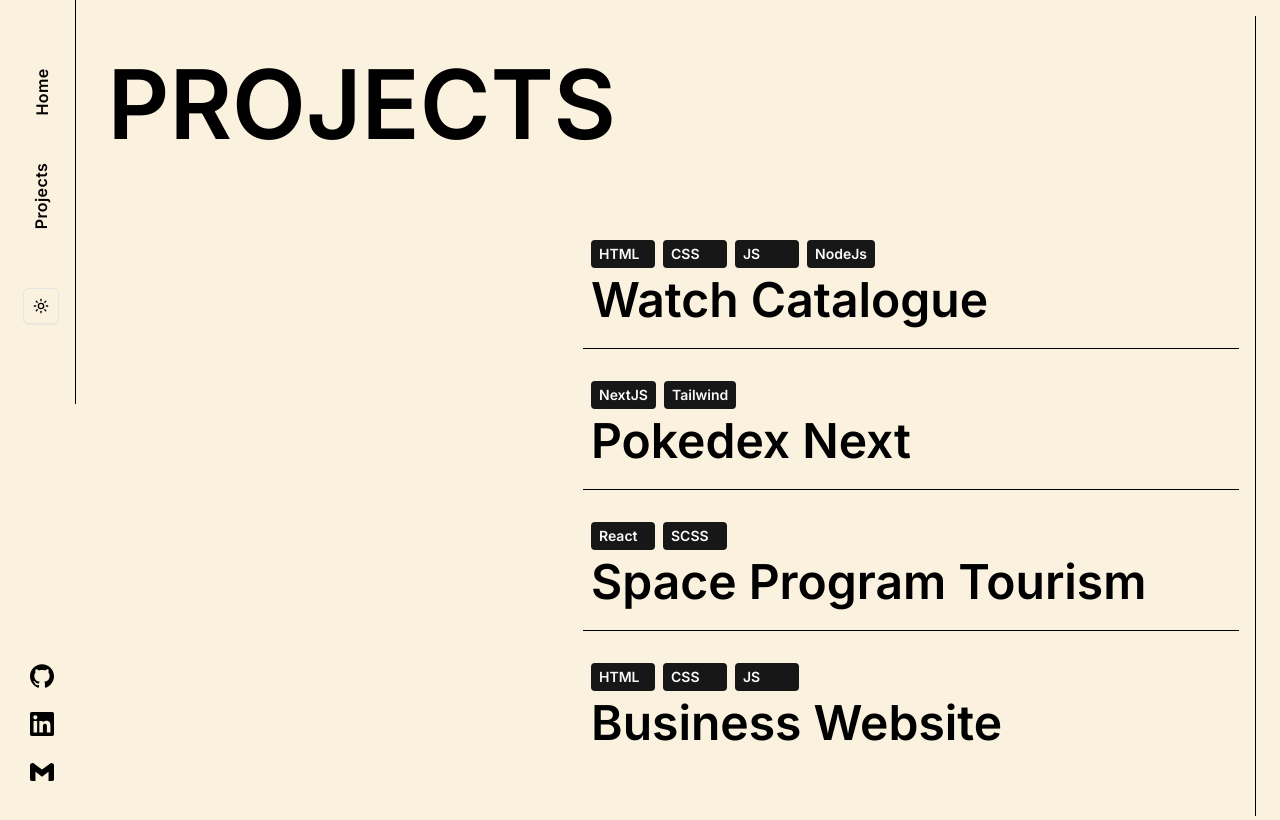
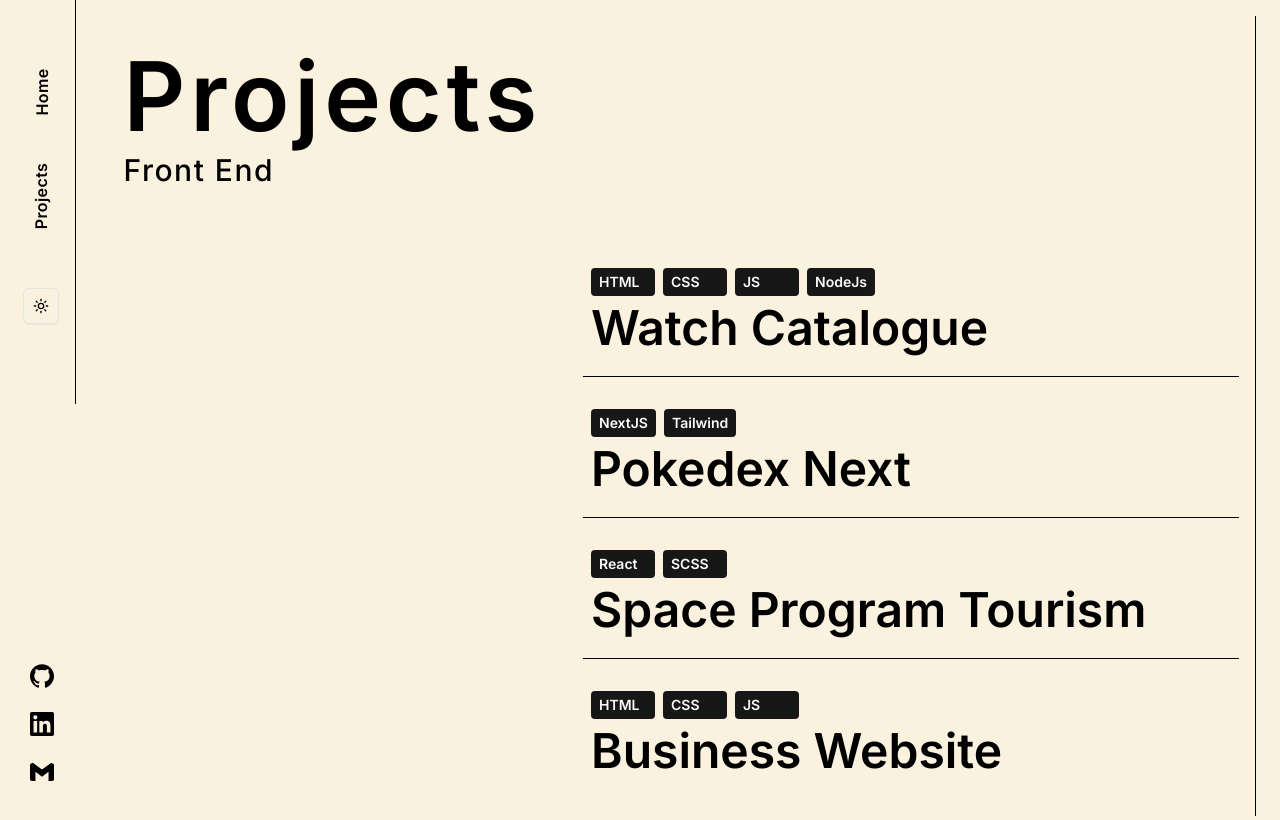
Before and after one commit to CodeLamp168/personal-portfolio, a Next.js app: page /projects in a window 1280 px wide. Shown: the top 820 px of the page. Built offline with nearby package versions, Linux system fonts and the light colour scheme.

Commit message:
animation for project and home component using framer-motion

```diff
--- a/components/Home.tsx
+++ b/components/Home.tsx
@@ -1,7 +1,7 @@
-// app/components/Home.tsx
+'use client'
+
 import Image from 'next/image'
-
-
+import { motion } from 'framer-motion'
 
 const skills = [
   { name: 'HTML', icon: '/svgs/html5.svg' },
@@ -12,30 +12,73 @@ const skills = [
 ]
 
 const SkillDisplay = ({ icon, name }: { icon: string; name: string }) => (
-  <div className="w-14 flex flex-col items-center theme-icon-wrapper">
+  <motion.div
+    className="w-14 flex flex-col items-center theme-icon-wrapper"
+    initial={{ opacity: 0, y: 20 }}
+    animate={{ opacity: 1, y: 0 }}
+    transition={{ duration: 0.5 }}
+  >
     <Image src={icon} alt={name} className="language-logo svg-icon" width={32} height={32} />
     <small className="mt-2">{name}</small>
-  </div>
+  </motion.div>
 )
+
+const containerVariants = {
+  hidden: { opacity: 0 },
+  visible: {
+    opacity: 1,
+    transition: {
+      staggerChildren: 0.1,
+    },
+  },
+}
+
+const itemVariants = {
+  hidden: { opacity: 0, y: 20 },
+  visible: { opacity: 1, y: 0 },
+}
 
 export default function Home() {
   return (
     <div className="min-h-screen flex flex-col items-start mt-4 sm:mt-0 relative gap-4 md:gap-0 overflow-x-hidden">
-      <div className=" py-4 text-left w-full max-w-xs md:max-w-xl pl-4">
-        <h1 className="text-7xl md:text-8xl font-semibold tracking-wider">CALEB SIM</h1>
-        <p className="text-3xl pt-2 font-medium tracking-wider">Junior Front End Developer</p>
-        <ul className="flex w-full flex-wrap mt-6 md:gap-2">
+      <motion.div
+        className="py-4 text-left w-full max-w-xs md:max-w-xl pl-4"
+        initial="hidden"
+        animate="visible"
+        variants={containerVariants}
+      >
+        <motion.h1
+          className="text-7xl md:text-8xl font-semibold tracking-wider"
+          variants={itemVariants}
+        >
+          CALEB SIM
+        </motion.h1>
+        <motion.p
+          className="text-3xl pt-2 font-medium tracking-wider"
+          variants={itemVariants}
+        >
+          Junior Front End Developer
+        </motion.p>
+        <motion.ul
+          className="flex w-full flex-wrap mt-6 md:gap-2"
+          variants={containerVariants}
+        >
           {skills.map((skill) => (
             <SkillDisplay key={skill.name} {...skill} />
           ))}
-        </ul>
-      </div>
-      <div className="p-4 sm:pl-4 text-2xl sm:w-auto md:w-7/12 lg:w-8/12">
+        </motion.ul>
+      </motion.div>
+      <motion.div
+        className="p-4 sm:pl-4 text-2xl sm:w-auto md:w-7/12 lg:w-8/12"
+        initial={{ opacity: 0, x: -50 }}
+        animate={{ opacity: 1, x: 0 }}
+        transition={{ duration: 0.5, delay: 0.5 }}
+      >
         <p className="font-medium text-left leading-relaxed">
           22 Year Old, Front End Developer based in the Philippines.<br />
           Need a website developed or fixed? I can help you.
         </p>
-      </div>
+      </motion.div>
     </div>
   )
 }
--- a/components/ImageLink.tsx
+++ b/components/ImageLink.tsx
@@ -1,13 +1,21 @@
 // app/components/ImageLink.tsx
+'use client'
+
 import { socialLinks } from '@/lib/utils';
 import Image from 'next/image'
-
+import { motion } from 'framer-motion'
 
 const ImageLink = ({ href, icon, name, size = 'w-6 h-6' }: { href: string; icon: string; name: string; size?: string }) => (
   <a href={href} className="contact-item">
-    <div className={`${size} relative theme-icon-wrapper`}>
+    <motion.div className={`${size} relative theme-icon-wrapper`}
+    whileHover={{
+      scale: 1.2,
+      transition: { duration: 0.3 },
+    }}
+    whileTap={{ scale: 0.3 }}
+    >
       <Image src={icon} alt={name} className="svg-icon" layout="fill" objectFit="contain" />
-    </div>
+    </motion.div>
   </a>
 )
 
--- a/components/NavArea.tsx
+++ b/components/NavArea.tsx
@@ -4,6 +4,7 @@
 import Link from 'next/link'
 import { ThemeToggle } from './ThemeToggle'
 import { NavLinks } from './ImageLink'
+import { motion } from 'framer-motion'
 
 const navItems = [
   { href: '/', name: 'Home' },
--- a/components/Projects.tsx
+++ b/components/Projects.tsx
@@ -5,6 +5,22 @@ import { useRef } from 'react'
 import  PageHeader from './PageHeader'
 import { ScrollArea } from "@/components/ui/scroll-area"
 import { projects } from '@/lib/utils'
+import { motion } from 'framer-motion'
+
+const containerVariants = {
+  hidden: { opacity: 0 },
+  visible: {
+    opacity: 1,
+    transition: {
+      staggerChildren: 0.1,
+    },
+  },
+}
+
+const itemVariants = {
+  hidden: { opacity: 0, y: 20 },
+  visible: { opacity: 1, y: 0 },
+}
 
 const ProjectItem = ({ tools, name, link }: { tools: string[]; name: string; link: string }) => (
   <div className="flex flex-col items-start  w-full border-b border-border pb-6 mb-6">
@@ -23,9 +39,39 @@ export default function Projects() {
   const scrollAreaRef = useRef<HTMLDivElement>(null)
 
   return (
-    <div className="min-h-screen flex flex-col items-center md:block p-0 sm:p-4 relative z-0 overflow-hidden">
-      <PageHeader pageTitle="PROJECTS" />
-      <div className="w-full max-w-2xl md:absolute md:right-0 md:pt-16 h-[calc(100vh-14rem)] relative">
+    <motion.div
+    className="min-h-screen flex flex-col items-center md:block p-0 sm:p-4 relative z-0 overflow-hidden"
+        initial="hidden"
+        animate="visible"
+        variants={containerVariants}
+     >
+      <motion.div
+        className="py-4 text-left w-full max-w-xs md:max-w-xl pl-4"
+        initial="hidden"
+        animate="visible"
+        variants={containerVariants}
+      >
+        <motion.h1
+          className="text-7xl md:text-8xl font-semibold tracking-wider"
+          variants={itemVariants}
+        >
+          Projects
+        </motion.h1>
+
+        <motion.p
+          className="text-3xl pt-2 font-medium tracking-wider"
+          variants={itemVariants}
+        >
+          Front End
+        </motion.p>
+
+      </motion.div>
+      <motion.div
+        className="w-full max-w-2xl md:absolute md:right-0 md:pt-16 h-[calc(100vh-14rem)] relative"
+        initial={{ x: "100%" }}
+        animate={{ x: 0 }}
+        transition={{ duration: 0.2, delay: 0.2 }}
+      >
         <ScrollArea className="h-full w-full pr-4" ref={scrollAreaRef}>
           <div className="space-y-8">
             {projects.map((project) => (
@@ -33,7 +79,7 @@ export default function Projects() {
             ))}
           </div>
         </ScrollArea>
-      </div>
-    </div>
+      </motion.div>
+    </motion.div>
   )
 }
--- a/package.json
+++ b/package.json
@@ -15,6 +15,7 @@
     "@radix-ui/react-slot": "^1.1.0",
     "class-variance-authority": "^0.7.0",
     "clsx": "^2.1.1",
+    "framer-motion": "^11.11.17",
     "lucide-react": "^0.447.0",
     "next": "14.2.14",
     "next-themes": "^0.3.0",
```
Also changed, not shown: 1 other file (tests, documents, lock files or other folders).
